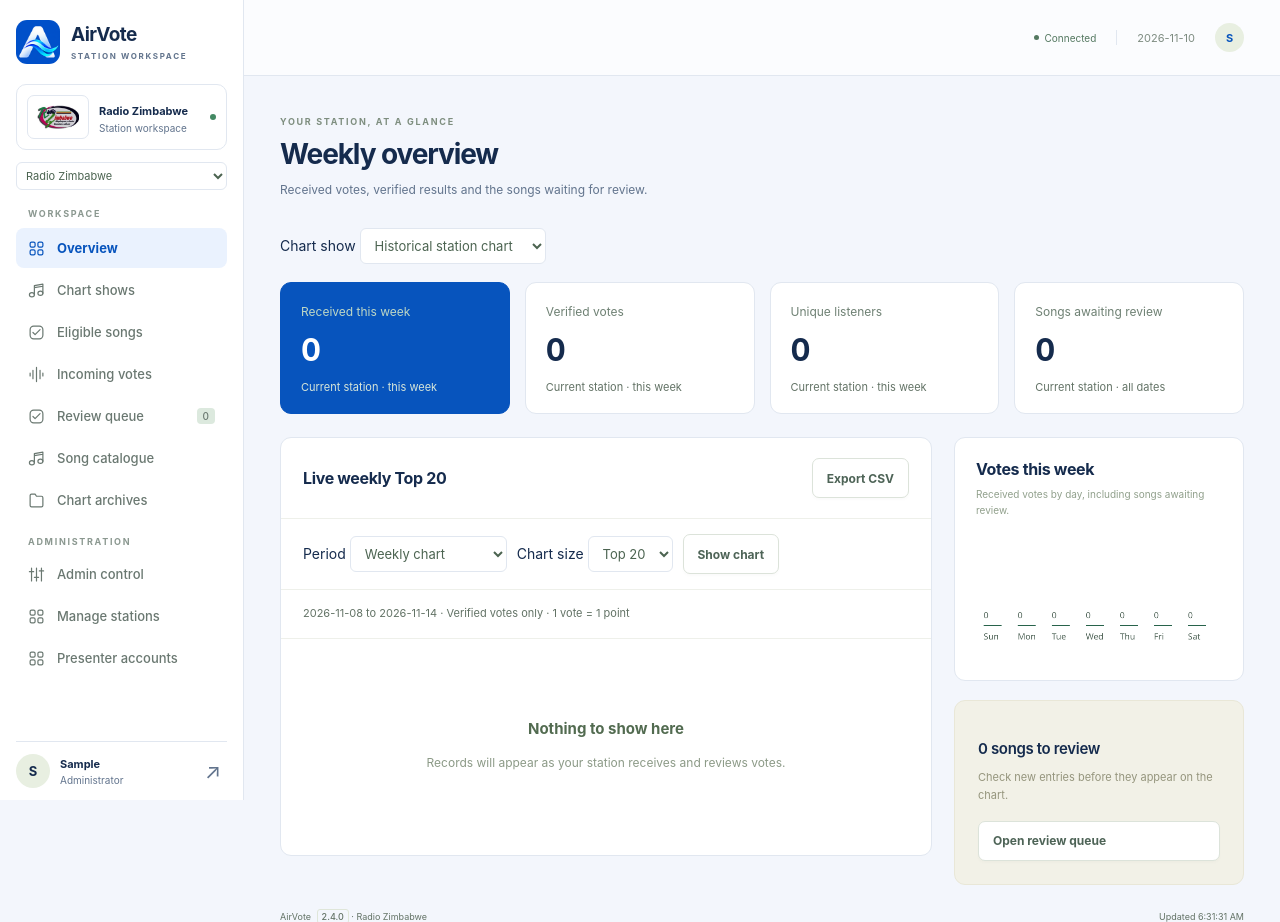
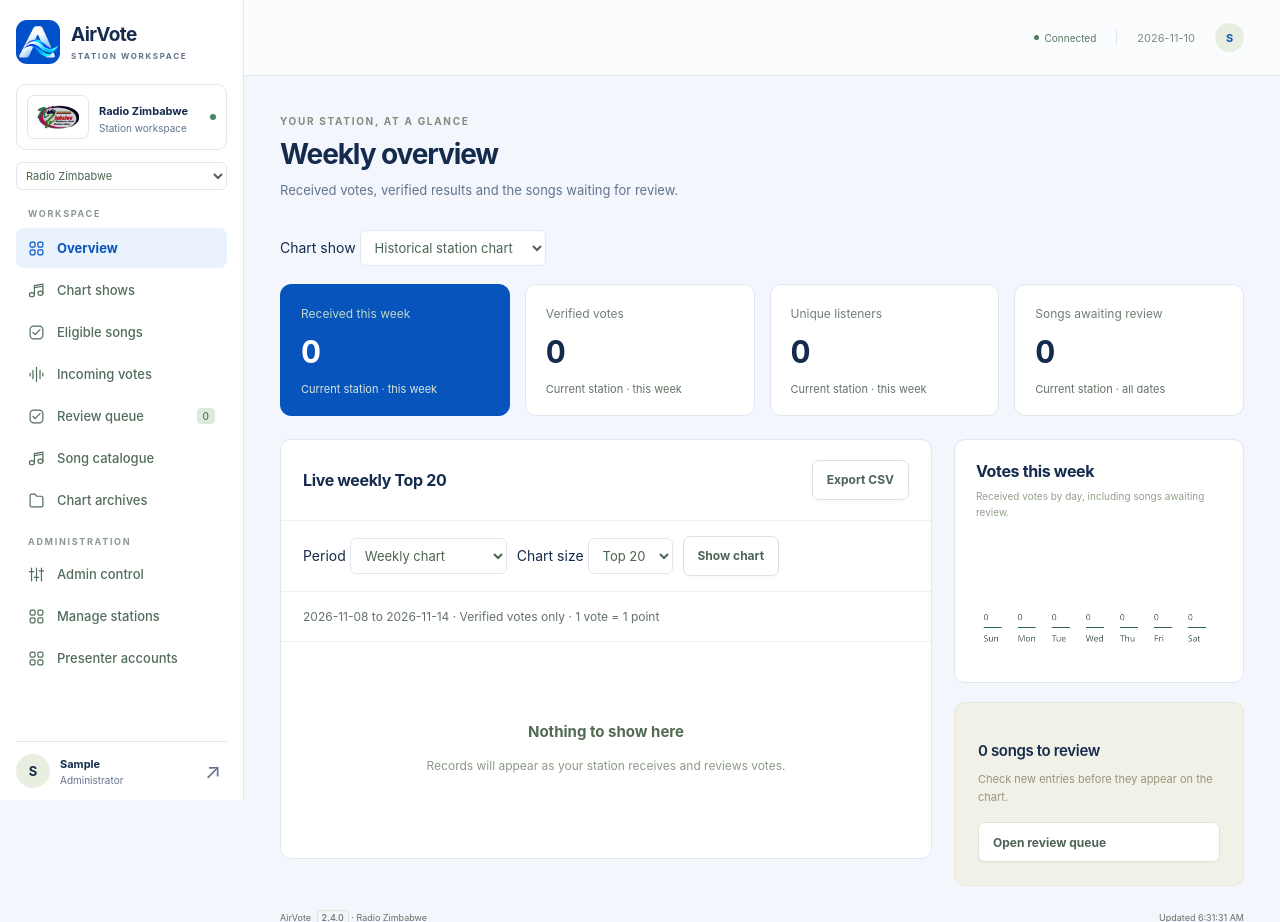
Before and after one commit to dev-merit01/radio-zimbabwe-chatbot, a Django app: page / in a window 1280 px wide. Shown: the top 922 px of the page. Run offline with Django 5.2, Linux system fonts and the light colour scheme; the visitor is signed in with stand-in values (Sample User, id 1); data comes from the database, SQL or seed files in the repository; data that the repository does not hold is empty; parts of the project's set-up code (start-up, migrations or seed data) failed here and were passed over.

Commit message:
Improve general workspace text readability and control contrast

```diff
--- a/static/workspace/studio.css
+++ b/static/workspace/studio.css
@@ -188,9 +188,9 @@ svg {
   padding: 12px 13px;
   border: 0;
   background: none;
-  color: #6a7871;
+  color: #526d5b;
   text-align: left;
-  font-size: 12px;
+  font-size: 13px;
   border-radius: 8px;
   margin: 3px 0;
   font-weight: 550;
@@ -348,7 +348,7 @@ main {
   margin-bottom: 29px;
 }
 .eyebrow {
-  font-size: 9px;
+  font-size: 10px;
   letter-spacing: 1.7px;
   color: #7e8e7f;
   font-weight: 700;
@@ -371,7 +371,7 @@ p {
   line-height: 1.6;
 }
 .page-heading p {
-  font-size: 12px;
+  font-size: 13px;
   color: var(--muted);
   margin: 0;
 }
@@ -383,7 +383,7 @@ p {
   border-radius: 7px;
   border: 1px solid transparent;
   padding: 9px 14px;
-  font-size: 11px;
+  font-size: 12px;
   font-weight: 650;
   white-space: nowrap;
   min-height: 36px;
@@ -955,7 +955,7 @@ dialog::backdrop {
   color: #a14e35;
 }
 .hint {
-  font-size: 11px;
+  font-size: 12px;
   color: var(--muted);
 }
 .row-actions {
```
